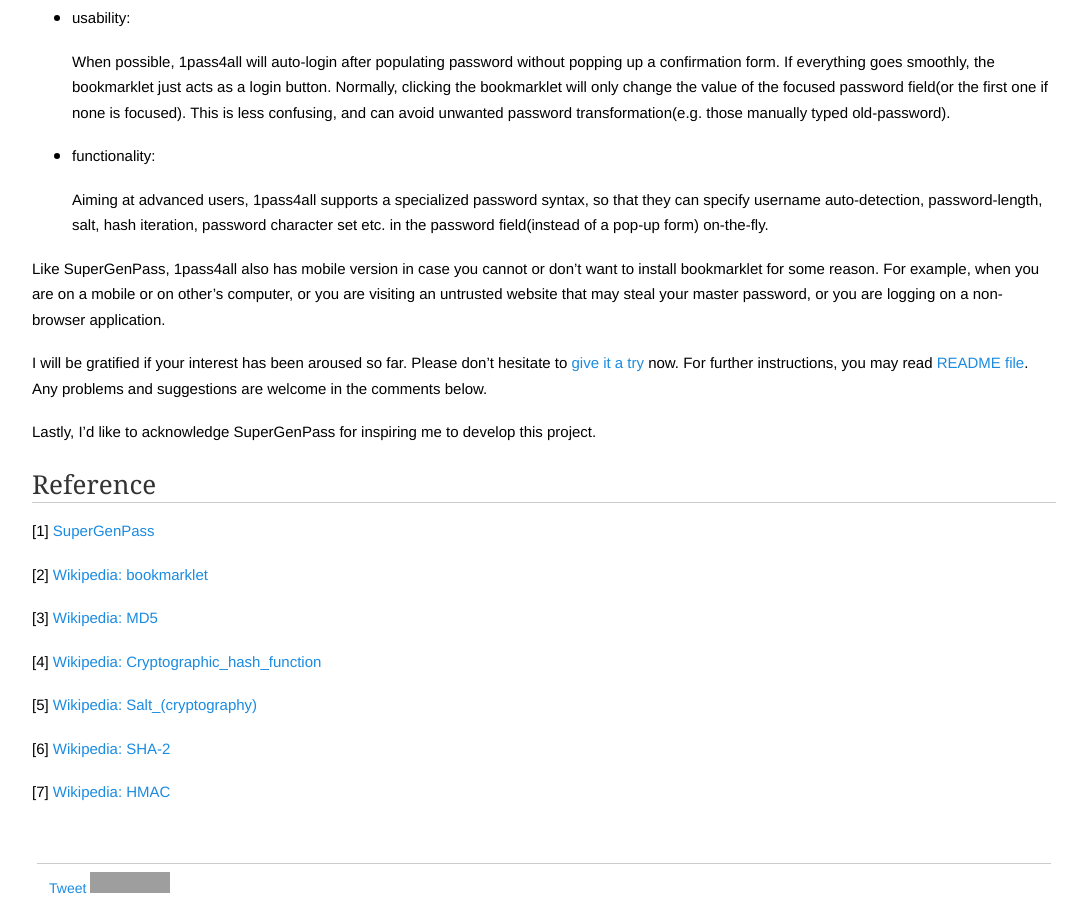
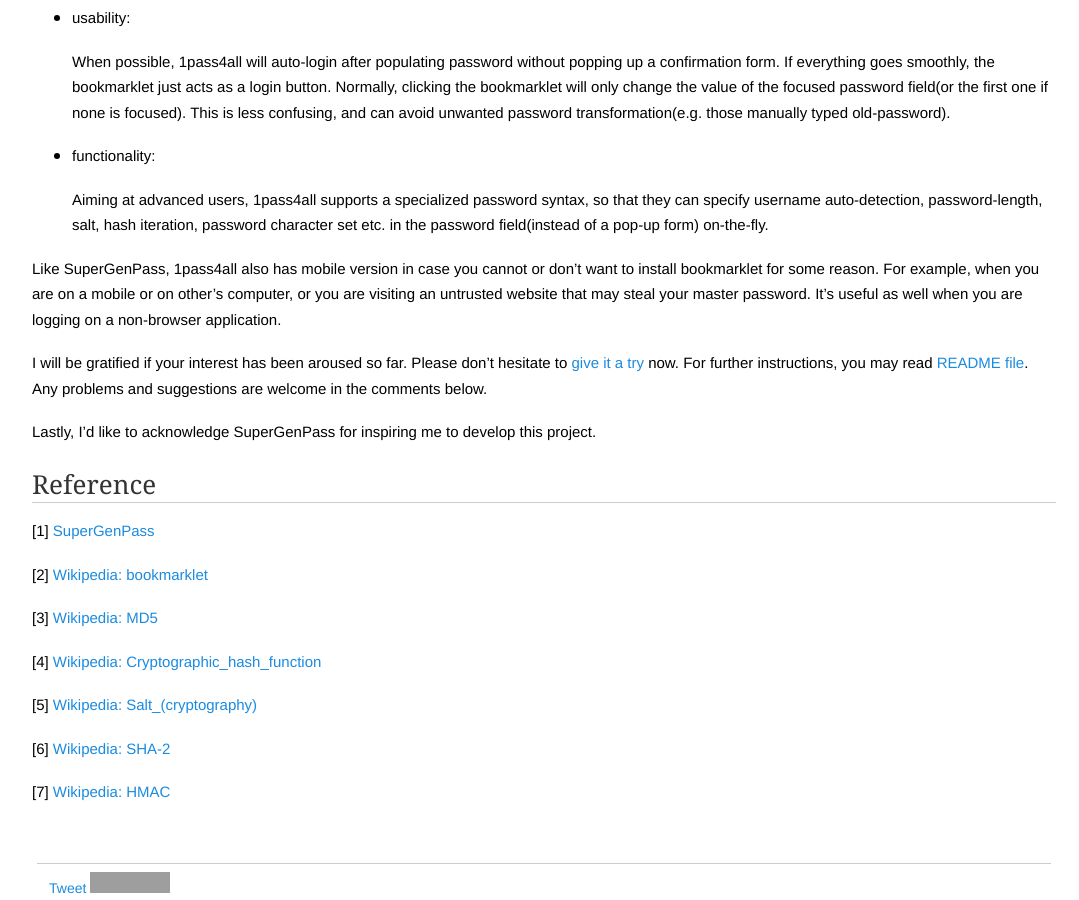
Before and after one commit to hzheng/hzheng.github.com, a Jekyll site: the page built from _posts/2012-02-21-one-pass-for-all-intro.md, in a window 1280 px wide and 900 px high, scrolled down 1478 px. Shown: the whole window, without its empty margins (96-1175 px from the left). Built offline with Jekyll 4.4.1, drawn with Linux system fonts in a browser that asks for light colours; some web fonts are replaced; Markdown is read by kramdown in place of the engine named in the settings; comment, search, counter and statistics services are not loaded; some of the changed text lies outside the part shown; grey boxes are pictures that could not be loaded.

```diff
--- a/_layouts/default.html
+++ b/_layouts/default.html
@@ -4,6 +4,8 @@
     <head>
         <meta http-equiv="content-type" content="text/html; charset=UTF-8" />
         <meta name="author" content="{{site.author}}" />
+        <meta name="description" content="{{page.description}}" />
+        <meta name="keywords" content="{% for tag in page.tags %}{{tag}},{% endfor %}" />
 
         <title>{{page.title}} | {{site.title}} | {{site.author}}</title>
 
--- a/_posts/2012-02-21-one-pass-for-all-intro.md
+++ b/_posts/2012-02-21-one-pass-for-all-intro.md
@@ -135,8 +139,8 @@ Hopefully, 1pass4all provides some improvements over SuperGenPass as follows:
 Like SuperGenPass, 1pass4all also has mobile version in case you cannot
 or don't want to install bookmarklet for some reason. For example, when you are
 on a mobile or on other's computer, or you are visiting an untrusted website
-that may steal your master password, or you are logging on a non-browser
-application.
+that may steal your master password. It's useful as well when you are logging
+on a non-browser application.
 
 I will be gratified if your interest has been aroused so far. Please don't
 hesitate to [give it a try]({{site.url}}/1pass4all/archive/install.html) now.
--- /dev/null
+++ b/google99d2bcada707bdc2.html
@@ -0,0 +1 @@
+google-site-verification: google99d2bcada707bdc2.html
```
Also changed, not shown: other parts of _posts/2012-02-21-one-pass-for-all-intro.md (+4 -0 lines).
